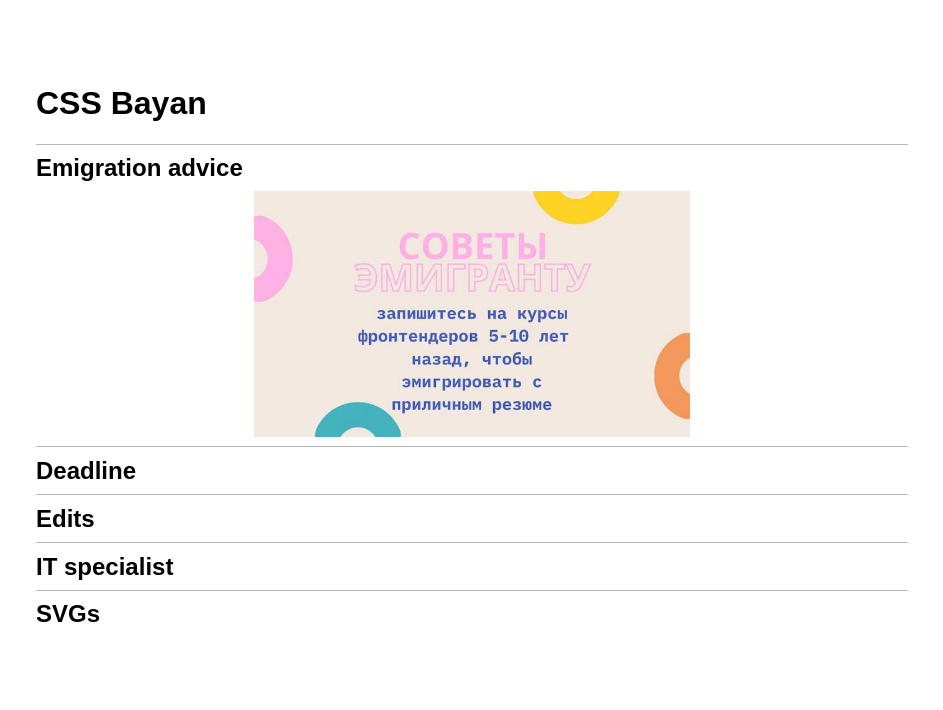
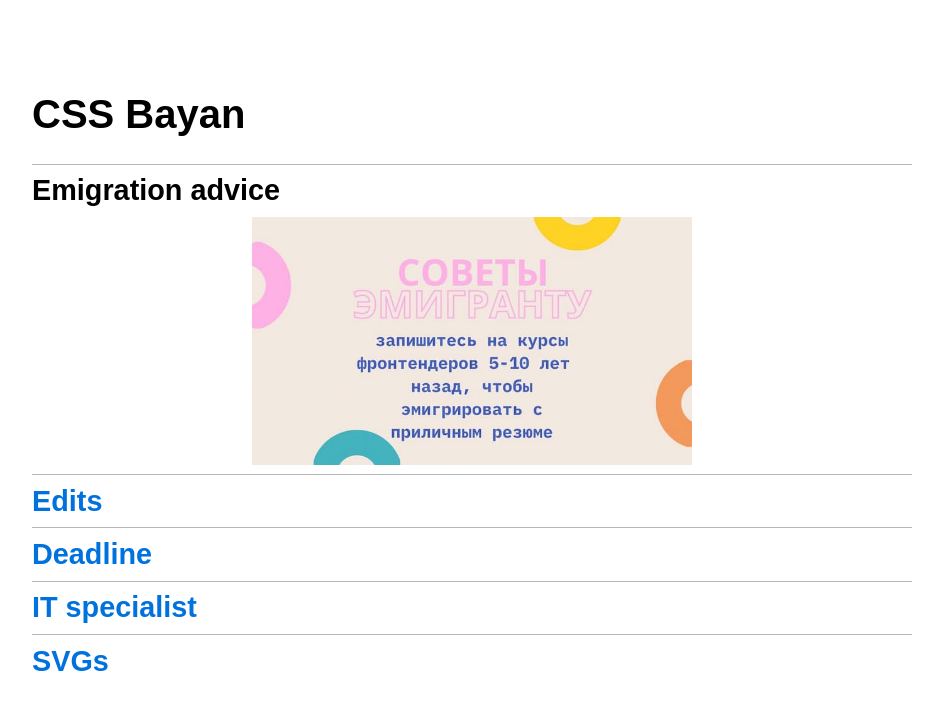
Before and after one commit to p0stfl3x/cssBayan, a plain HTML site: page cssBayan/index.html in a window 1280 px wide. Shown: the whole page, without its empty margins (168-1111 px from the left). Drawn offline with Linux system fonts and the light colour scheme.

Commit message:
feat: add text styling and responsive layout (Mon, Mar 13, 2023 12:58:11 AM)

```diff
--- a/cssBayan/index.css
+++ b/cssBayan/index.css
@@ -7,6 +7,7 @@
 html {
   font-family: sans-serif;
 }
+
 
 input{
  display: none;
@@ -19,21 +20,64 @@ img {
 	margin: 0 auto;
 }
 
+h1 {
+	font-size: 1.5rem;
+}
+
+@media only screen and (min-width: 820px) {
+	h1 {
+		font-size: 2rem;
+	}
+}
+
+@media only screen and (min-width: 1080px) {
+	h1 {
+		font-size: 2.5rem;
+	}
+}
 
 .wrapper {
-	max-width: 1000px;
+	max-width: 63rem;
   margin: 0 auto;
-  padding: 4rem;
+  padding: 2rem;
+}
+
+@media only screen and (min-width: 820px) {
+	.wrapper {
+		padding: 3rem;
+	}
+}
+
+@media only screen and (min-width: 1080px) {
+	.wrapper {
+		padding: 4rem;
+	}
+}
+
+.accordion {
+	color: rgb(0, 114, 222);
 }
 
 .accordion__title {
 	display: flex;
 	justify-content: space-between;
 	align-items: center;
-	font-size: 1.5rem;
+	font-size: 1.2rem;
 	padding-top: 0.6rem;
 	border-top: 0.05rem solid rgb(183, 183, 183);
 	font-weight: bold;
+}
+
+@media only screen and (min-width: 820px) {
+	.accordion__title {
+		font-size: 1.5rem;
+	}
+}
+
+@media only screen and (min-width: 1080px) {
+	.accordion__title {
+		font-size: 1.8rem;
+	}
 }
 
 .accordion__title:hover::after {
@@ -49,26 +93,31 @@ img {
 }
 
 .accordion__content img {
-  max-height: 24px;
+  max-height: 1.5rem;
 	padding-top: 0.6rem;
 	opacity: 0.5;
   transition: 0.5s ease-in-out;
 }
 
+input:checked~.accordion {
+	color: black;
+}
+
 input:checked~.accordion .accordion__content {
-	max-height: 700px;
+	max-height: 40rem;
 }
 
 input:checked~.accordion .accordion__content img {
-	max-height: 700px;
+	max-height: 40rem;
 	opacity: 1;
 }
 
-/* input:checked~.accordion .accordion__title::after {
-	font-family: "Font Awesome 5 Free"; content: "\f106";
-} */
 
 @media (hover: hover) {
+	.accordions:hover .accordion {
+		color: #000;
+	}
+
 	.accordions:hover .accordion__title::after {
 		font-family: "Font Awesome 5 Free"; content: "\f107";
 	}
@@ -87,7 +136,7 @@ input:checked~.accordion .accordion__content img {
 
 	.accordion:hover .accordion__content,
 	.accordion:hover .accordion__content img {
-		max-height: 700px;
+		max-height: 40rem;
 		opacity: 1;
 	}
 }
--- a/cssBayan/index.html
+++ b/cssBayan/index.html
@@ -26,6 +26,20 @@
 			</div>
 
 			<div>
+				<input type="radio" name="meme" id="meme3" value="meme3"/>
+
+				<label class="accordion" for="meme3">
+					<div class="accordion__title">
+						Edits
+					</div>
+
+					<div class="accordion__content">
+						<img src="assets/edits.jpg" alt="edits meme"/>
+					</div>
+				</label>
+			</div>
+
+			<div>
 				<input type="radio" name="meme" id="meme2" value="meme2"/>
 
 				<label class="accordion" for="meme2">
@@ -39,19 +53,6 @@
 				</label>
 			</div>
 
-			<div>
-				<input type="radio" name="meme" id="meme3" value="meme3"/>
-
-				<label class="accordion" for="meme3">
-					<div class="accordion__title">
-						Edits
-					</div>
-
-					<div class="accordion__content">
-						<img src="assets/edits.jpg" alt="edits meme"/>
-					</div>
-				</label>
-			</div>
 
 			<div>
 				<input type="radio" name="meme" id="meme4" value="meme4"/>
```
